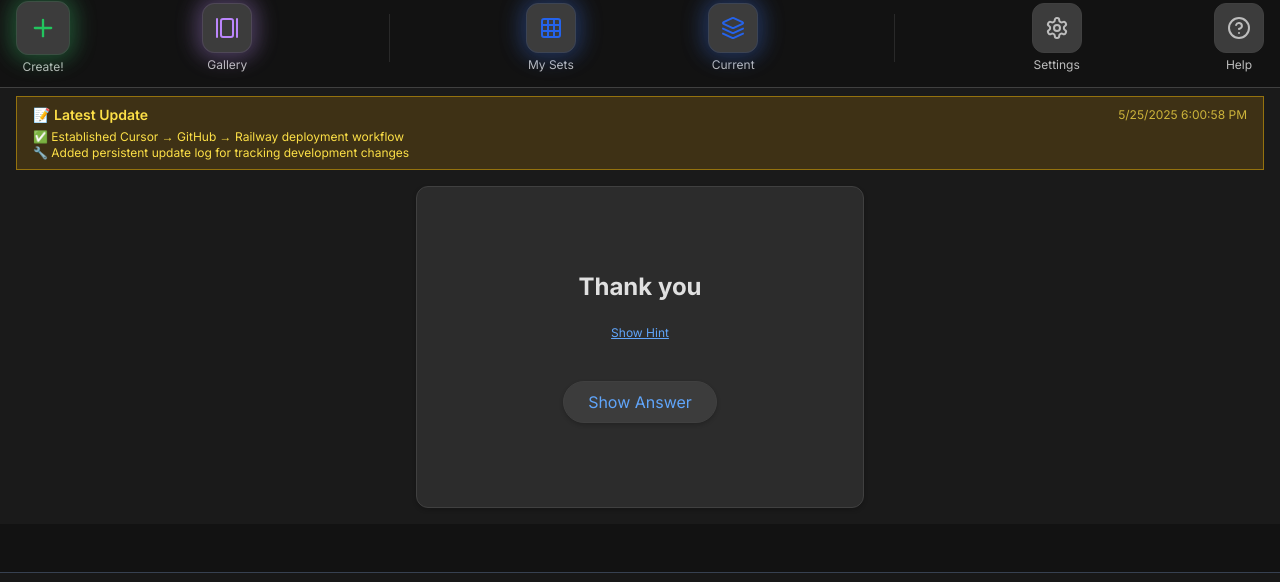
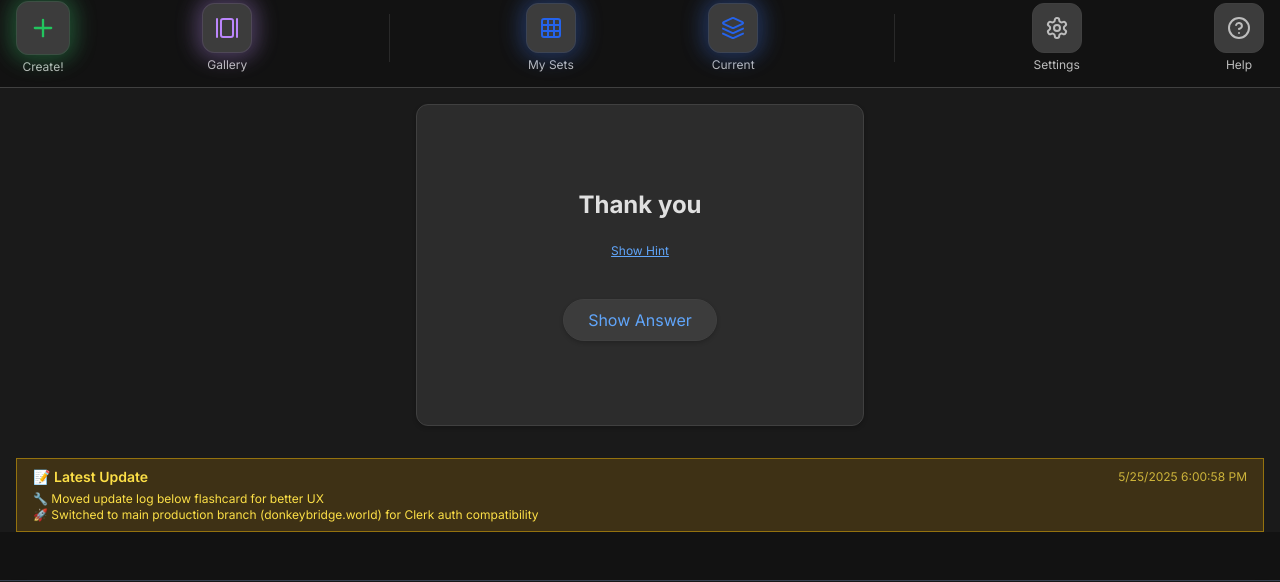
Before and after one commit to MaartenRischen/ThaiFlashcardsApp, a Next.js app: page / in a window 1280 px wide. Shown: the part 364-946 px from the top of the page. Built offline with nearby package versions, Linux system fonts and the light colour scheme; no server answers.

Commit message:
feat: move update log below flashcard and prepare for main branch deployment

```diff
--- a/app/page.tsx
+++ b/app/page.tsx
@@ -1058,18 +1058,6 @@ export default function ThaiFlashcards() {
         onOpenSetManager={() => setIsManagementModalOpen(true)}
         onOpenSetWizard={() => setShowSetWizardModal(true)}
       />
-
-      {/* Development Update Log */}
-      <div className="bg-yellow-600/20 border border-yellow-500/50 text-yellow-300 px-4 py-2 mx-4 mt-2 rounded-lg text-sm">
-        <div className="flex items-center justify-between mb-1">
-          <span className="font-semibold">📝 Latest Update</span>
-          <span className="text-xs opacity-75">{new Date().toLocaleDateString()} {new Date().toLocaleTimeString()}</span>
-        </div>
-        <div className="text-xs">
-          ✅ Established Cursor → GitHub → Railway deployment workflow<br/>
-          🔧 Added persistent update log for tracking development changes
-        </div>
-      </div>
 
       {/* Show testGenResult for debugging - Refined conditional and type guards */}
       {typeof testGenResult === 'object' && testGenResult !== null && (
@@ -1348,6 +1336,18 @@ export default function ThaiFlashcards() {
         </div>
       </div>
 
+      {/* Development Update Log */}
+      <div className="bg-yellow-600/20 border border-yellow-500/50 text-yellow-300 px-4 py-2 mx-4 mt-4 rounded-lg text-sm">
+        <div className="flex items-center justify-between mb-1">
+          <span className="font-semibold">📝 Latest Update</span>
+          <span className="text-xs opacity-75">{new Date().toLocaleDateString()} {new Date().toLocaleTimeString()}</span>
+        </div>
+        <div className="text-xs">
+          🔧 Moved update log below flashcard for better UX<br/>
+          🚀 Switched to main production branch (donkeybridge.world) for Clerk auth compatibility
+        </div>
+      </div>
+
       {/* Settings Button, Modals, Admin Button, Version Indicator */}
 
       {/* How It Works Modal - Updated Content */}
```
